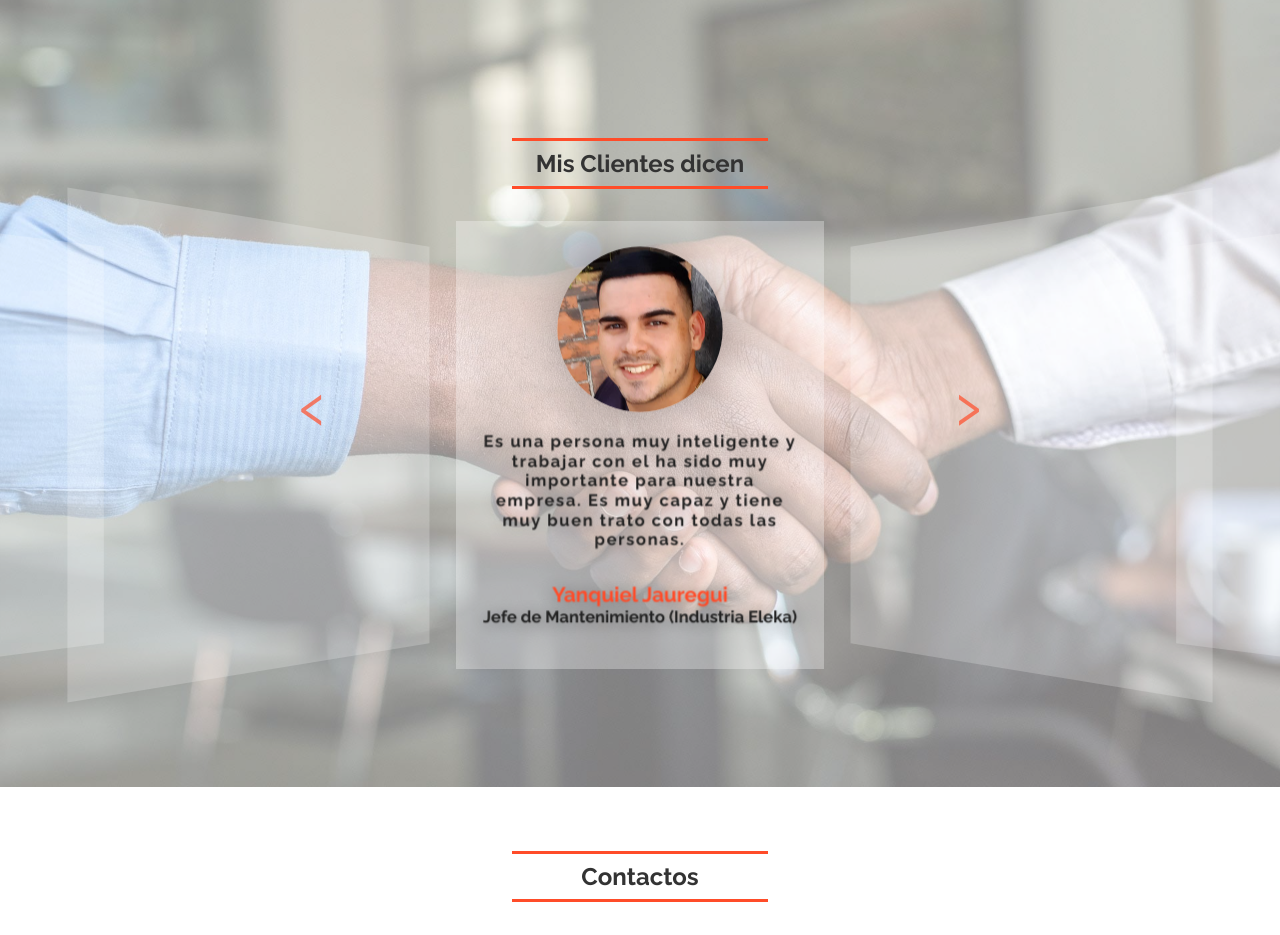
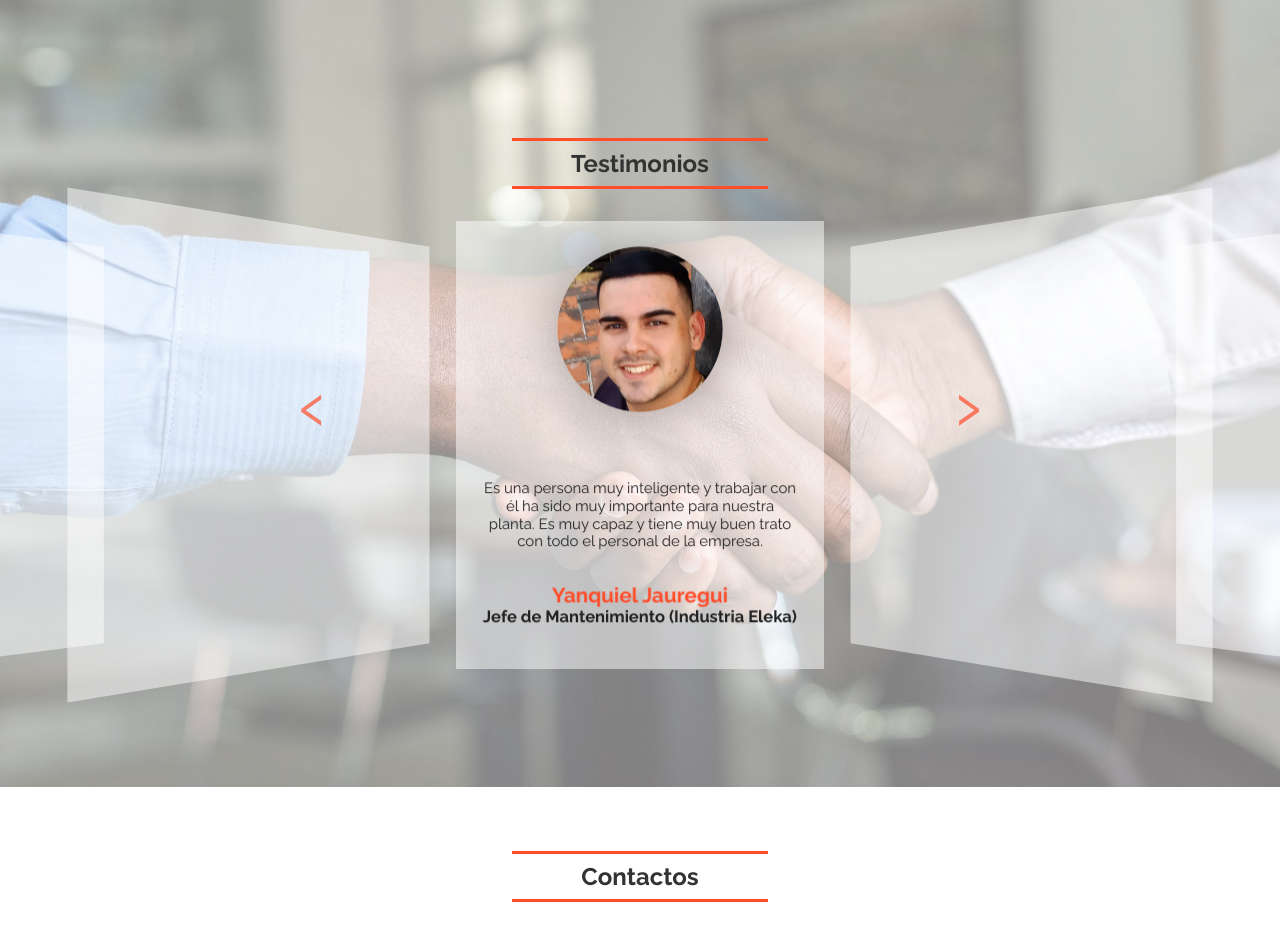
Before and after one commit to Ander8585/react-portfolio, a React (Create React App) app: page / in a window 1280 px wide. Shown: the part 3520-4455 px from the top of the page. Built offline with nearby package versions, Linux system fonts and the light colour scheme.

Commit message:
modificando datos

```diff
--- a/src/components/Carousel.js
+++ b/src/components/Carousel.js
@@ -97,7 +97,7 @@ function Slide({ slide, offset }) {
 				/>
 				<div className="slideContentInner">
 					<blockquote className="slideDescription">
-						<b>{slide.description}</b>
+						{slide.description}
 					</blockquote>
 					<h2 className="slideTitle">{slide.title}</h2>
 					<h6 className="slideSubtitle">{slide.subtitle}</h6>
--- a/src/components/Carousel.scss
+++ b/src/components/Carousel.scss
@@ -84,7 +84,7 @@ body, .App {
   }
 }
 
-.slide {
+/* .slide {
   //transform-style: preserve-3d;
   // border: solid 1px red;
 
@@ -94,7 +94,7 @@ body, .App {
   //     opacity: 1;
   //   }
   // }
-}
+} */
 
 .slideContent {
   width: 23rem;
@@ -102,10 +102,11 @@ body, .App {
   /* background-size: cover;
   background-position: center center;
   background-repeat: no-repeat; */
-  background-color: rgba(255, 255, 255, 0.3);
+  background-color: rgba(255, 255, 255, 0.5);
   transition: transform 0.5s ease-in-out;
-  opacity: 0.7;
+  opacity: 1;
   position: relative;
+
 
   display: grid;
   align-content: flex-end;
@@ -141,11 +142,13 @@ body, .App {
   transform-style: preserve-3d;
   transform: translateZ(2rem);
   transition: opacity 0.3s linear;
-  text-shadow: 0 0.1rem 1rem #0007;
+  /* text-shadow: 0 0.1rem 1rem #0005; */
   opacity: 0;
   text-align: center;
   align-content: center;
   align-items: center;
+
+
 
 
 
@@ -170,8 +173,8 @@ body, .App {
 
   .slideDescription {
     margin: 0;
-    font-size: 0.8rem;
-    letter-spacing: 0.2ch;
+    font-size: 0.9rem;
+    /* letter-spacing: 0.1ch; */
     margin-bottom: 2rem;
   }
 }
--- a/src/components/Testimonials.js
+++ b/src/components/Testimonials.js
@@ -24,21 +24,21 @@ const slides = [
 		title: "Yanquiel Jauregui",
 		subtitle: "Jefe de Mantenimiento (Industria Eleka)",
 		description:
-			"Es una persona muy inteligente y trabajar con el ha sido muy importante para nuestra empresa. Es muy capaz y tiene muy buen trato con todas las personas.",
+			"Es una persona muy inteligente y trabajar con él ha sido muy importante para nuestra planta. Es muy capaz y tiene muy buen trato con todo el personal de la empresa.",
 		image: customer6,
 	},
 	{
 		title: "Raudel Cuiman",
 		subtitle: "Profesor e Investigador (Universidad CUJAE)",
 		description:
-			"Es un excelente profesional y un gran compañero de equipo. Propone siempre soluciones interesantes y le encanta aprender.",
+			"Es un excelente profesional y un gran compañero de equipo. Propone siempre ideas interesantes y aprende rápidamente.",
 		image: customer5,
 	},
 	{
 		title: "Derek Lawrence",
 		subtitle: "Managing Director (Insepra Ltd.)",
 		description:
-			"Es un gran trabajador. Es un ingeniero muy creativo y eficiente en buscar soluciones a los problemas mas retadores",
+			"Es un gran trabajador. Un ingeniero muy creativo y eficiente en buscar soluciones a los problemas más retadores. Tenerlo como trabajador marca la diferencia",
 		image: customer7,
 	},
 	/* {
@@ -54,7 +54,7 @@ const Testimonials = () => {
 	return (
 		<section id="testimonials" className="testimonials">
 			<HeroImage type="hero-image-testimonials">
-				<h2 className="section-title">Mis Clientes dicen</h2>
+				<h2 className="section-title">Testimonios</h2>
 				<ResponsiveCarousel2D3D slides={slides} />
 			</HeroImage>
 		</section>
```
